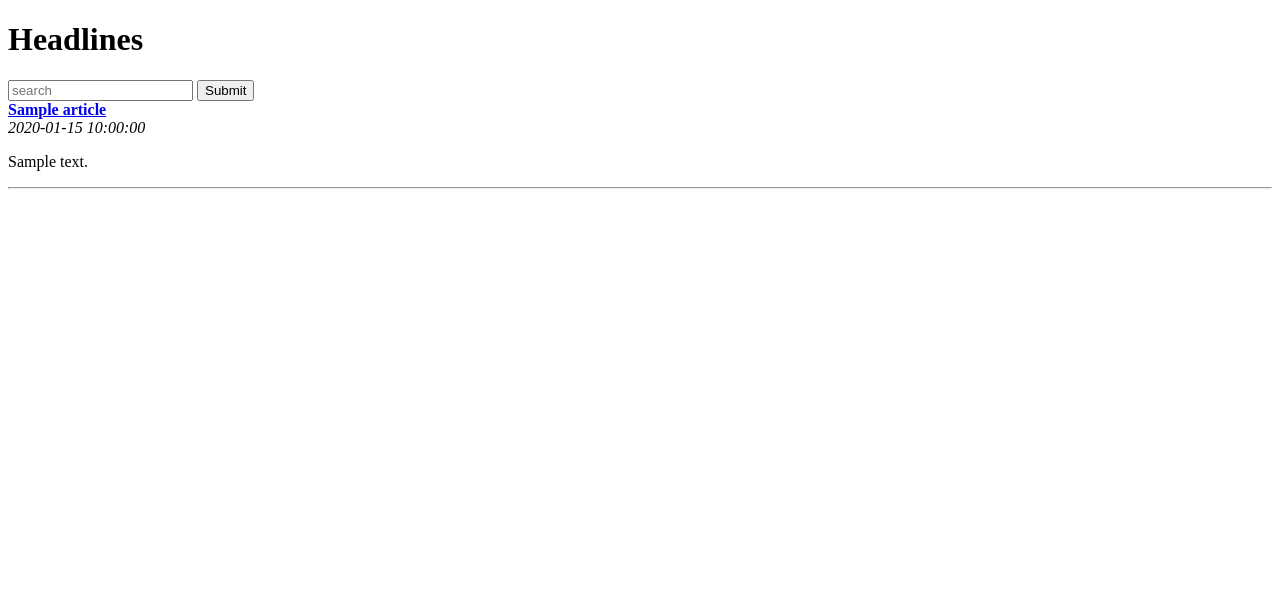
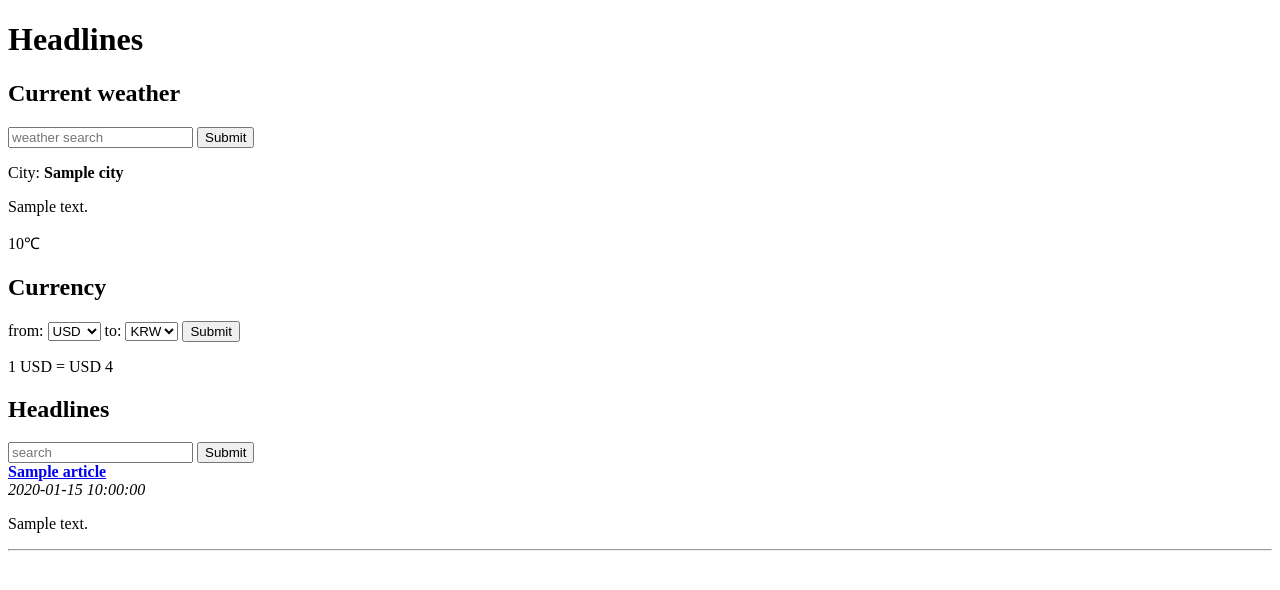
Before and after one commit to mecha2k/flaskweb, a Flask app: template templates/home.html in a window 1280 px wide. Shown: the top 590 px of the page. Run offline with Flask 2, Linux system fonts and the light colour scheme; the template is opened without the code that fills it: most values are stand-ins (such as "Sample title", 1, 10 or a date in 2020).

Commit message:
using GET

```diff
--- a/app.py
+++ b/app.py
@@ -1,8 +1,18 @@
 from flask import Flask, render_template, request
+from forex_python.converter import CurrencyRates
+from dotenv import load_dotenv
 import feedparser
+import json
+import urllib
+import os
+
+from pyowm import OWM
+from pyowm.utils import config
+from pyowm.utils import timestamps
 
 app = Flask(__name__)
 
+DEFAULTS = {"publication": "bbc", "city": "Seoul, KR", "currency_from": "USD", "currency_to": "KRW"}
 
 RSS_FEEDS = {
     "bbc": "http://feeds.bbci.co.uk/news/rss.xml",
@@ -12,16 +22,67 @@ RSS_FEEDS = {
 }
 
 
-@app.route("/")
-def get_news():
-    query = request.args.get("publication")
+def get_rate(frm, to):
+    return CurrencyRates().get_rate(frm, to)
+
+
+def get_news(query):
     if not query or query.lower() not in RSS_FEEDS:
-        publication = "bbc"
+        publication = DEFAULTS["publication"]
     else:
         publication = query.lower()
     feed = feedparser.parse(RSS_FEEDS[publication])
 
-    return render_template("home.html", articles=feed["entries"])
+    return feed["entries"]
+
+
+def get_weather(query):
+    load_dotenv(verbose=True)
+    owm = OWM(os.getenv("API_KEY"))
+    mgr = owm.weather_manager()
+
+    observation = mgr.weather_at_place(query)
+    w = observation.weather
+
+    weather = None
+    if w is not None:
+        weather = {
+            "description": w.detailed_status,
+            "temperature": w.temperature("celsius"),
+            "city": query,
+        }
+
+    return weather
+
+
+@app.route("/")
+def home():
+    publication = request.args.get("publication")
+    if not publication:
+        publication = DEFAULTS["publication"]
+    articles = get_news(publication)
+
+    city = request.args.get("city")
+    if not city:
+        city = DEFAULTS["city"]
+    weather = get_weather(city)
+
+    currency_from = request.args.get("currency_from")
+    if not currency_from:
+        currency_from = DEFAULTS["currency_from"]
+    currency_to = request.args.get("currency_to")
+    if not currency_to:
+        currency_to = DEFAULTS["currency_to"]
+    rate = get_rate(currency_from, currency_to)
+
+    return render_template(
+        "home.html",
+        articles=articles,
+        weather=weather,
+        currency_from=currency_from,
+        currency_to=currency_to,
+        rate=rate,
+    )
 
 
 if __name__ == "__main__":
--- a/templates/home.html
+++ b/templates/home.html
@@ -7,6 +7,36 @@
   </head>
   <body>
     <h1>Headlines</h1>
+    <h2>Current weather</h2>
+    <form>
+      <input type="text" name="city" placeholder="weather search" />
+      <input type="submit" value="Submit" />
+    </form>
+    <p>City: <b>{{weather.city}}</b></p>
+    <p>{{weather.description}}</p>
+    <p>{{weather.temperature}}&#8451;</p>
+
+    <h2>Currency</h2>
+    <form>
+      from:
+      <select name="currency_from">
+        <option value="USD">USD</option>
+        <option value="GBP">GBP</option>
+        <option value="EUR">EUR</option>
+        <option value="KRW">KRW</option>
+      </select>
+      to:
+      <select name="currency_to">
+        <option value="KRW">KRW</option>
+        <option value="USD">USD</option>
+        <option value="GBP">GBP</option>
+        <option value="EUR">EUR</option>
+      </select>
+      <input type="submit" value="Submit" />
+    </form>
+    <p>1 {{currency_from}} = {{currency_to}} {{rate}}</p>
+
+    <h2>Headlines</h2>
     <form>
       <input type="text" name="publication" placeholder="search" />
       <input type="submit" value="Submit" />
```
